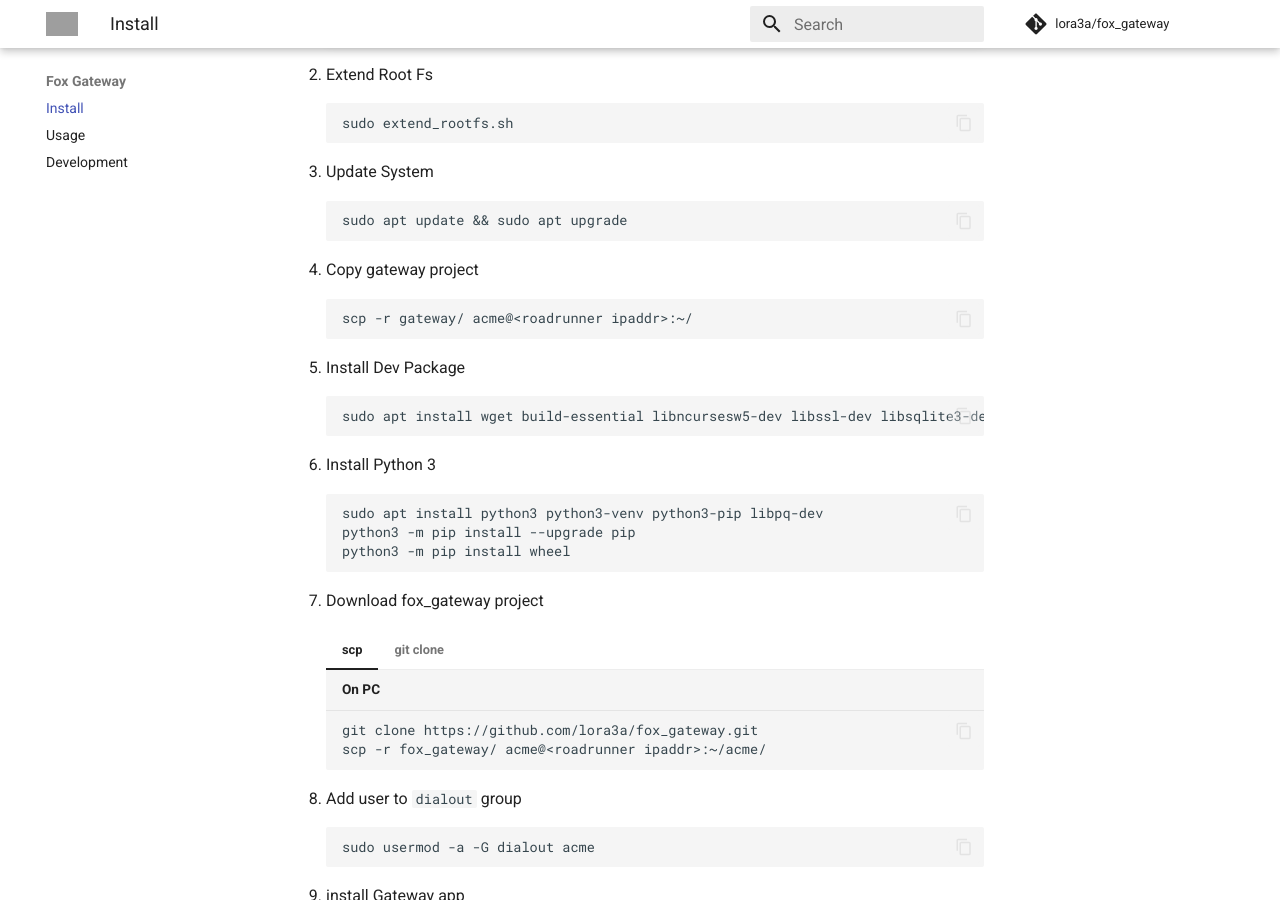
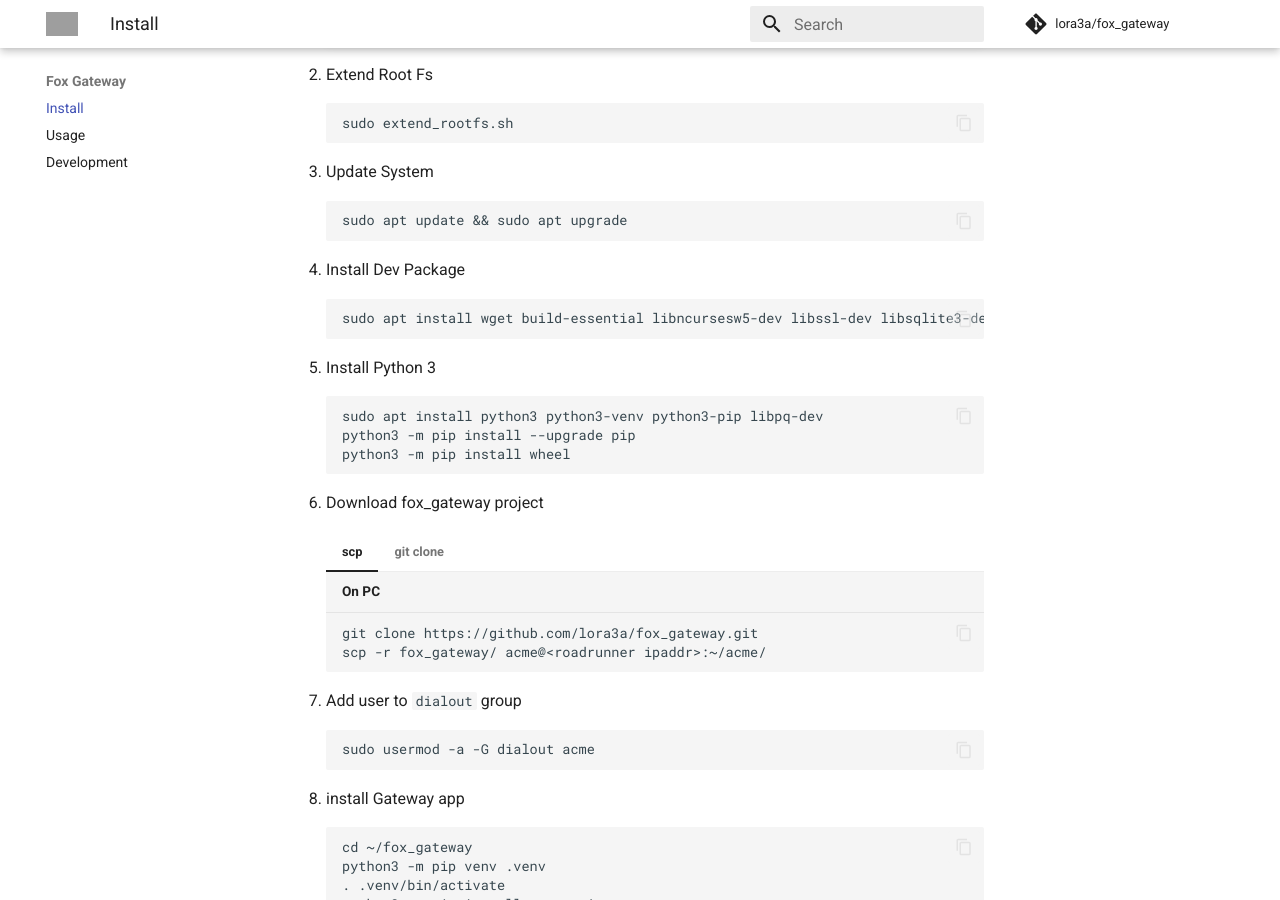
Before and after one commit to lora3a/fox_gateway, an MkDocs documentation site: the page built from docs/install.md, in a window 1280 px wide and 900 px high, scrolled down 374 px. Built offline with MkDocs 1.6.1 and Material for MkDocs 9.7.7, drawn with Linux system fonts in a browser that asks for light colours; comment, search, counter and statistics services are not loaded; grey boxes are pictures that could not be loaded.

Commit message:
docs: removed passage

````diff
--- a/docs/install.md
+++ b/docs/install.md
@@ -26,19 +26,13 @@
     sudo apt update && sudo apt upgrade
     ```
 
-4.  Copy gateway project
-
-    ```
-    scp -r gateway/ acme@<roadrunner ipaddr>:~/
-    ```
-
-5.  Install Dev Package
+4.  Install Dev Package
 
     ```
     sudo apt install wget build-essential libncursesw5-dev libssl-dev libsqlite3-dev tk-dev libgdbm-dev libc6-dev libbz2-dev libffi-dev zlib1g-dev libncurses5-dev libnss3-dev libreadline-dev
     ```
 
-6.  Install Python 3
+5.  Install Python 3
 
     ```
     sudo apt install python3 python3-venv python3-pip libpq-dev
````
Also changed, not shown: other parts of docs/install.md (+3 -3 lines).
